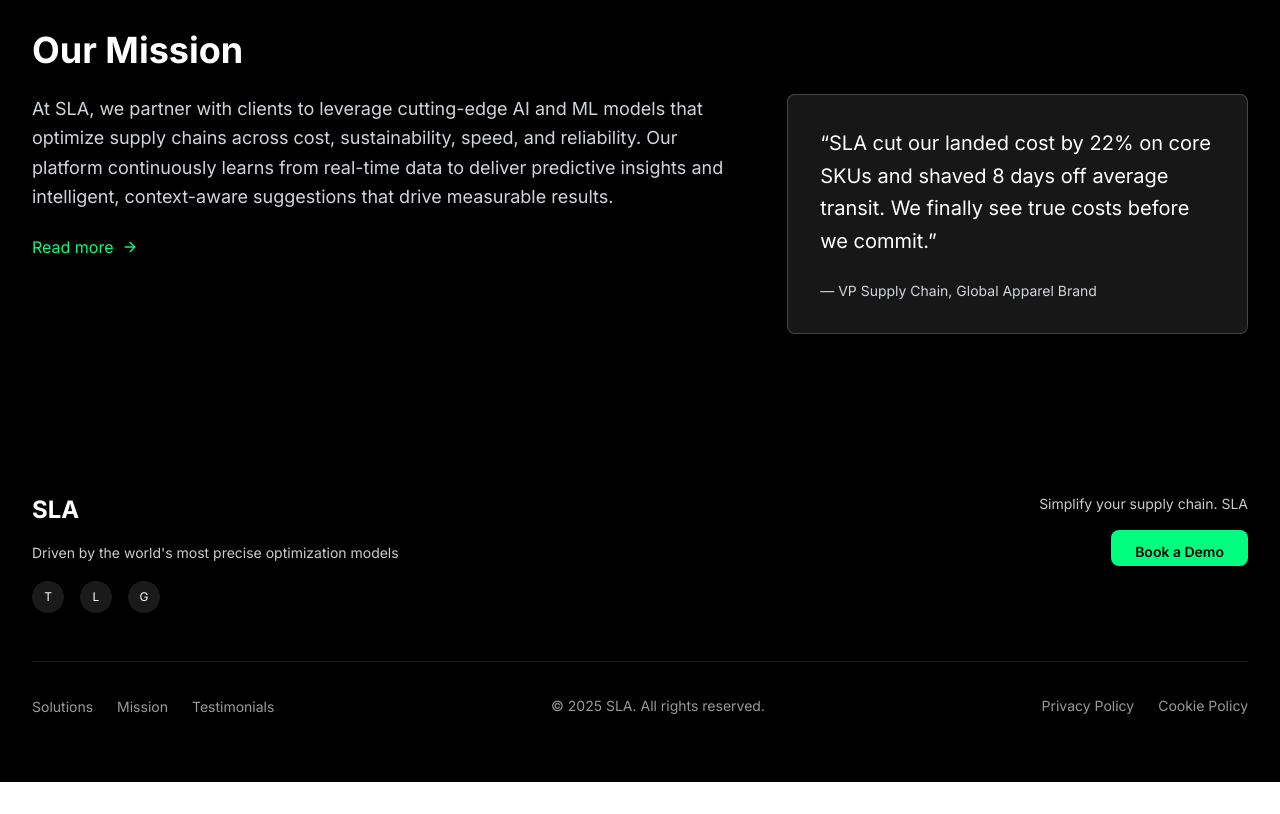
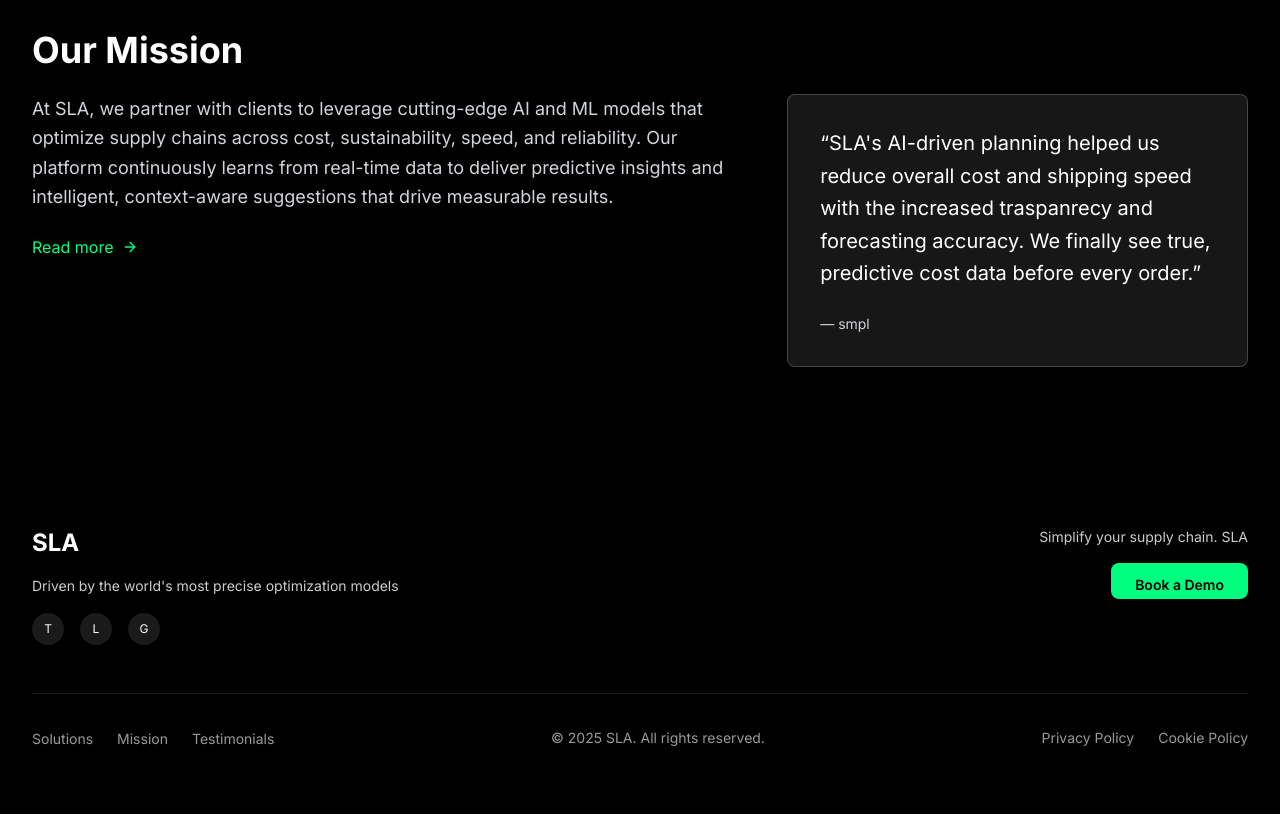
Before and after one commit to bokar26/web, a Next.js app: page / in a window 1280 px wide. Shown: the part 2380-3194 px from the top of the page. Before the commit the page ends 3162 px from the top, so only its background shows below. Built offline with nearby package versions, Linux system fonts and the light colour scheme; no server answers.

Commit message:
Update testimonials in About and TestimonialOne components to reflect enhanced messaging and attribution. Improve clarity on SLA's AI-driven planning benefits.

```diff
--- a/src/components/marketing/About.tsx
+++ b/src/components/marketing/About.tsx
@@ -28,11 +28,10 @@ export function About() {
             <div className="w-full">
               <figure className="rounded-lg border border-white/20 bg-neutral-900 p-8 shadow-sm">
                 <blockquote className="text-xl leading-relaxed text-white">
-                  &ldquo;SLA cut our landed cost by 22% on core SKUs and shaved 8 days off average transit.
-                  We finally see true costs before we commit.&rdquo;
+                  &ldquo;SLA's AI-driven planning helped us reduce overall cost and shipping speed with the increased traspanrecy and forecasting accuracy. We finally see true, predictive cost data before every order.&rdquo;
                 </blockquote>
                 <figcaption className="mt-6 text-sm text-gray-300">
-                  — VP Supply Chain, Global Apparel Brand
+                  — smpl
                 </figcaption>
               </figure>
             </div>
--- a/src/components/marketing/TestimonialOne.tsx
+++ b/src/components/marketing/TestimonialOne.tsx
@@ -4,11 +4,10 @@ export function TestimonialOne() {
       <div className="mx-auto max-w-3xl px-4">
         <figure className="rounded-lg border border-white/20 bg-neutral-900 p-8 shadow-sm">
           <blockquote className="text-xl leading-relaxed text-white">
-            &ldquo;SLA cut our landed cost by 22% on core SKUs and shaved 8 days off average transit.
-            We finally see true costs before we commit.&rdquo;
+            &ldquo;SLA's AI-driven planning helped us reduce our overral landed cost and shipping speed with the increased traspanrecy and forecasting accuracy. We finally see true, predictive cost data before every order.&rdquo;
           </blockquote>
           <figcaption className="mt-6 text-sm text-gray-300">
-            — VP Supply Chain, Global Apparel Brand
+            — smpl
           </figcaption>
         </figure>
       </div>
```
